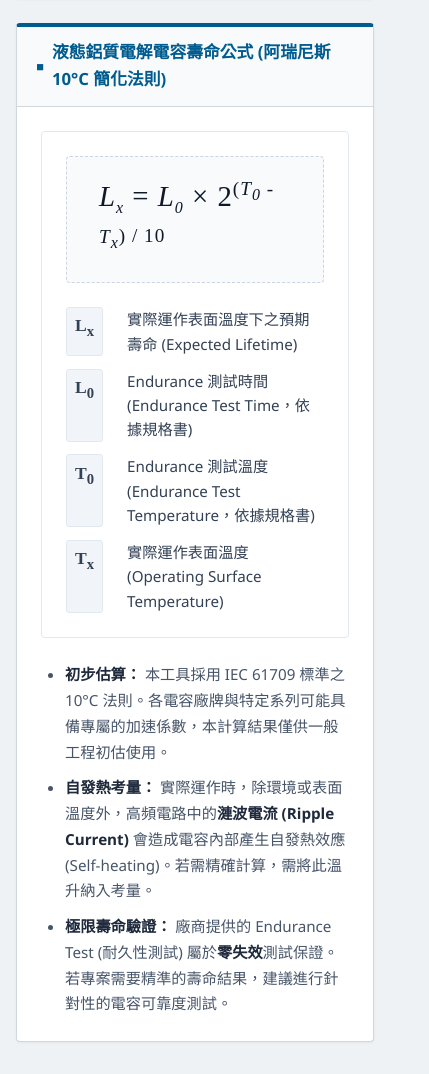
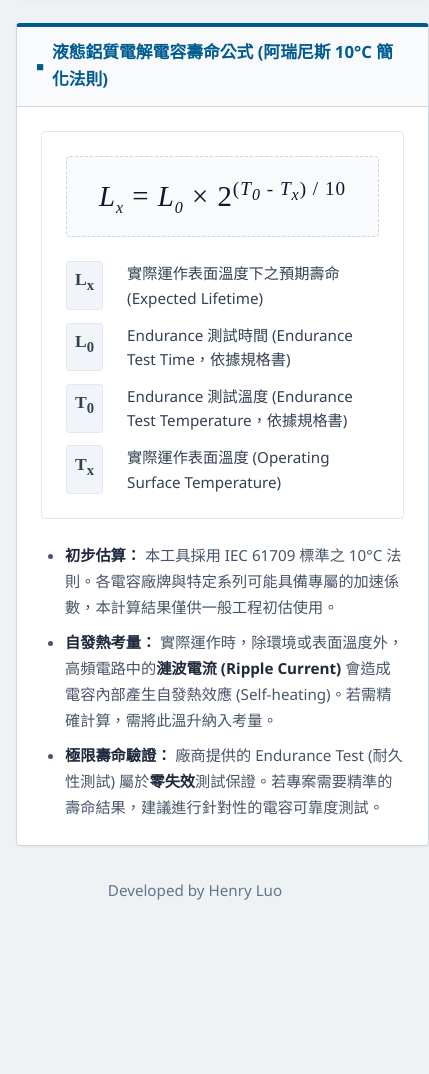
Before and after one commit to inhightw/calculator, a plain HTML site: page capacitor-life-calculator/index.html in a window 390 px wide. Shown: the part 857-1931 px from the top of the page, 429 px wide, since content can reach past the window. After the commit the page ends 1791 px from the top, so only its background shows below. Drawn offline with Linux system fonts and the light colour scheme.

Commit message:
Fix mobile view and add author footer

```diff
--- a/capacitor-life-calculator/index.html
+++ b/capacitor-life-calculator/index.html
@@ -79,6 +79,13 @@
             .symbols-grid code {
                 display: inline-block;
                 width: max-content;
+            }
+            .math-eq {
+                font-size: 1.3rem;
+                padding: 1rem 0.5rem;
+                white-space: nowrap;
+                overflow-x: auto;
+                max-width: 100%;
             }
         }
 
@@ -407,6 +414,10 @@
 
     </div>
 
+    <div style="text-align: center; margin-top: 1rem; padding-bottom: 2rem; color: #64748b; font-size: 0.95rem; font-weight: 500;">
+        Developed by Henry Luo
+    </div>
+
     <script>
         const HOURS_PER_YEAR = 8760;
         let isInputHours = true;
```
